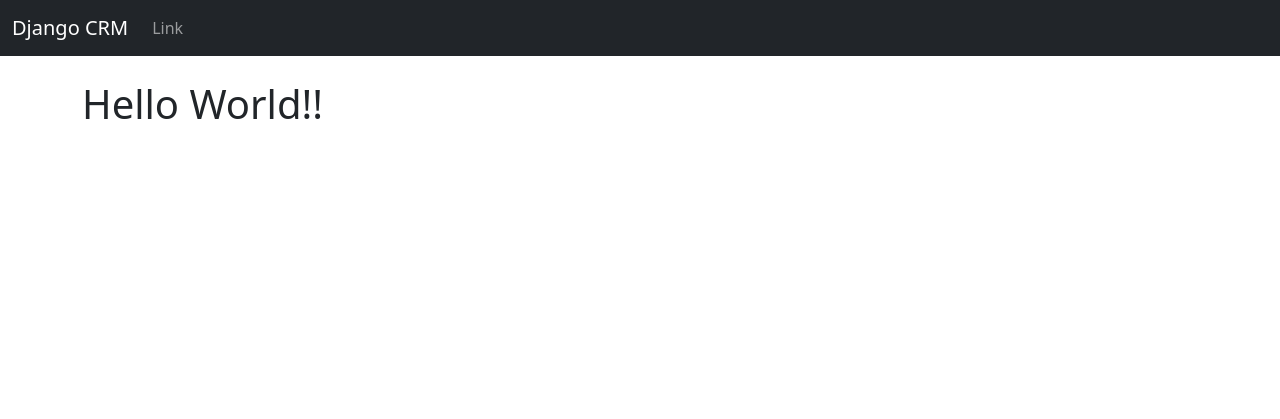
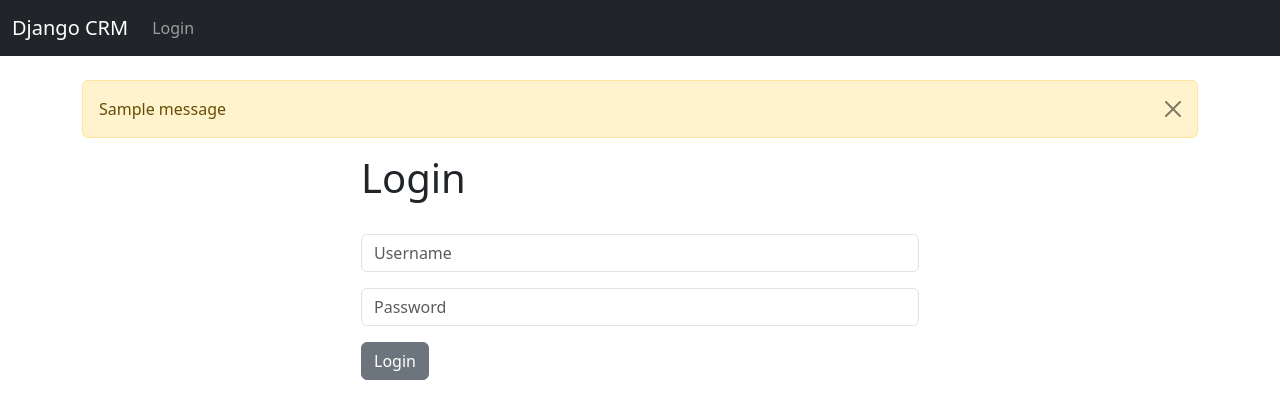
Before and after one commit to RezaGhari/Django-CRM, a Django app: template website/templates/home.html in a window 1280 px wide. Shown: the top 419 px of the page. Run offline with Django 4.2, Linux system fonts and the light colour scheme; the template is opened without the code that fills it, so the values that code supplies are empty; one stand-in notice (Sample message) is shown; parts of the project's set-up code (start-up, migrations or seed data) failed here and were passed over.

Commit message:
login, logout and templates

```diff
--- a/website/templates/base.html
+++ b/website/templates/base.html
@@ -10,6 +10,14 @@
     {% include 'navbar.html' %}
     <br>
     <div class="container">
+      {% if messages %}
+        {% for message in messages %}
+          <div class="alert alert-warning alert-dismissible fade show" role="alert">
+            {{ message }}
+            <button type="button" class="btn-close" data-bs-dismiss="alert" aria-label="Close"></button>
+          </div>
+        {% endfor %}
+      {% endif %}
       {% block content %}
       {% endblock %}
     </div>
--- a/website/templates/home.html
+++ b/website/templates/home.html
@@ -1,5 +1,26 @@
 {% extends 'base.html' %}
 
 {% block content %}
-<h1>Hello World!!</h1>
+<div class="col-md-6 offset-md-3">
+
+{% if user.is_authenticated %}
+
+<h1>Hello World!</h1>
+
+{% else %}
+<h1>Login</h1>
+<br>
+<form method="POST" action="{% url 'home' %}">
+	{% csrf_token %}
+  <div class="mb-3">
+    <input type="text" class="form-control" name="username" placeholder="Username" required>
+  </div>
+  <div class="mb-3">
+    <input type="password" class="form-control" name="password" placeholder="Password" required>
+  </div>
+  <button type="submit" class="btn btn btn-secondary">Login</button>
+</form>
+
+{% endif %}
+</div>
 {% endblock %}
--- a/website/templates/navbar.html
+++ b/website/templates/navbar.html
@@ -6,9 +6,15 @@
     </button>
     <div class="collapse navbar-collapse" id="navbarSupportedContent">
       <ul class="navbar-nav me-auto mb-2 mb-lg-0">
+        {% if user.is_authenticated %}
         <li class="nav-item">
-          <a class="nav-link" href="#">Link</a>
+          <a class="nav-link" href="{% url 'logout' %}">Logout</a>
         </li>
+        {% else %}
+        <li class="nav-item">
+          <a class="nav-link" href="{% url 'home' %}">Login</a>
+        </li>
+        {% endif %}
       </ul>
     </div>
   </div>
--- a/website/urls.py
+++ b/website/urls.py
@@ -3,4 +3,7 @@ from . import views
 
 urlpatterns = [
     path('', views.home, name='home'),
+    path('login/', views.login_user, name='login'),
+    path('logout/', views.logout_user, name='logout'),
+    path('register/', views.register_user, name='register')
 ]
```
Also changed, not shown: website/views.py (+28 -2 lines), db.sqlite3.
